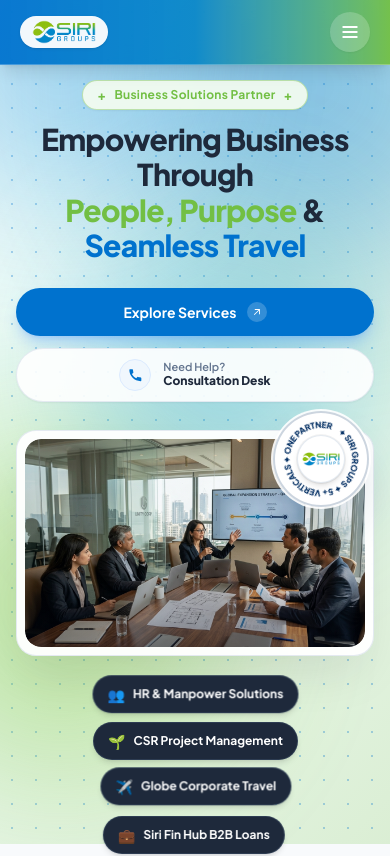
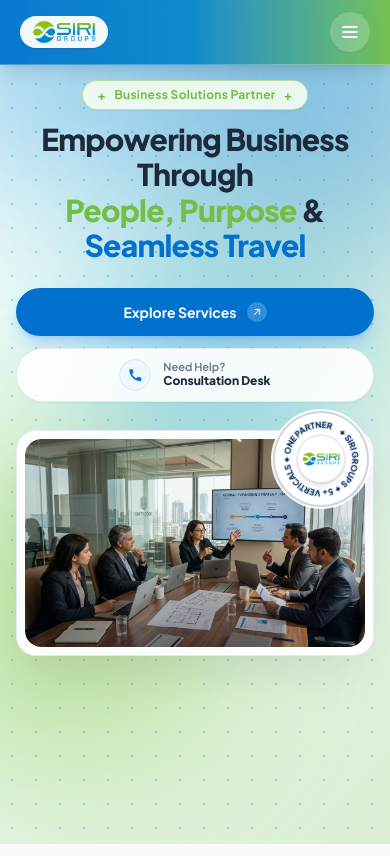
Before and after one commit to rashmi-ranjan-sahoo-dev/sgs, a React (Vite) app: page / in a window 390 px wide. Shown: the top 856 px of the page. Built offline with nearby package versions, Linux system fonts and the light colour scheme.

Commit message:
refactor(hero): remove mobile floating category chips below hero image while preserving desktop chips on PC/laptops

```diff
--- a/src/components/sections/Hero.jsx
+++ b/src/components/sections/Hero.jsx
@@ -24,16 +24,6 @@
   const capsuleRef = useRef(null);
   const badgeSpinRef = useRef(null);
   const desktopChipsRef = useRef([]);
-  const mobileChipsRef = useRef([]);
-
-
-
-  const serviceChips = [
-    { id: 'hr', icon: '👥', label: 'HR & Manpower Solutions', href: '#services-hr' },
-    { id: 'csr', icon: '🌱', label: 'CSR Project Management', href: '#services-csr' },
-    { id: 'travel', icon: '✈️', label: 'Globe Corporate Travel', href: '#services-travel' },
-    { id: 'loans', icon: '💼', label: 'Siri Fin Hub B2B Loans', href: '#services-loans' },
-  ];
 
   useEffect(() => {
     const prefersReducedMotion =
@@ -75,25 +65,7 @@
         }
       }
 
-      // ─────────────────────────────────────────────────────────────
-      // 4. Mobile Category Cards Floating Oscillation (Smooth 2D Loop)
-      // ─────────────────────────────────────────────────────────────
-      if (!prefersReducedMotion) {
-        const validMobileChips = mobileChipsRef.current.filter(Boolean);
-        if (validMobileChips.length > 0) {
-          validMobileChips.forEach((chip, index) => {
-            gsap.to(chip, {
-              y: index % 2 === 0 ? -5 : 5,
-              x: index % 2 === 0 ? 3 : -3,
-              duration: 3.0 + index * 0.35,
-              repeat: -1,
-              yoyo: true,
-              ease: 'sine.inOut',
-              delay: index * 0.15,
-            });
-          });
-        }
-      }
+
 
       // ─────────────────────────────────────────────────────────────
       // 5. Entrance Sequence (PageLoader-Aware)
@@ -145,11 +117,8 @@
           );
         }
 
-        // 5e. Floating Chips & Badges: scale: 0.8 -> 1.0, opacity: 0 -> 1, stagger: 0.15s, duration: 0.8s
-        const allChips = [
-          ...desktopChipsRef.current.filter(Boolean),
-          ...mobileChipsRef.current.filter(Boolean),
-        ];
+        // 5e. Desktop Floating Chips: scale: 0.8 -> 1.0, opacity: 0 -> 1, stagger: 0.15s, duration: 0.8s
+        const allChips = desktopChipsRef.current.filter(Boolean);
         if (allChips.length > 0) {
           tl.fromTo(
             allChips,
@@ -493,22 +462,7 @@
           </div>
         </div>
 
-        {/* ───────────────────────────────────────────────────────
-            5. Mobile Floating Category Cards (Matching User Screenshot with GSAP Floating Animation)
-        ─────────────────────────────────────────────────────── */}
-        <div className="flex lg:hidden flex-wrap items-center justify-center gap-2 sm:gap-2.5 mt-5 sm:mt-6 px-1 max-w-lg">
-          {serviceChips.map((chip, idx) => (
-            <a
-              key={chip.id}
-              href={chip.href}
-              ref={(el) => (mobileChipsRef.current[idx] = el)}
-              className="px-3.5 py-2 sm:px-4 sm:py-2 rounded-full text-xs sm:text-sm font-bold bg-[#1E293B] text-white border border-slate-700/80 shadow-md flex items-center gap-2 hover:border-[#0072CE] transition-colors active:scale-95 will-change-transform"
-            >
-              <span className="text-sm">{chip.icon}</span>
-              <span>{chip.label}</span>
-            </a>
-          ))}
-        </div>
+
       </div>
     </section>
   );
```
